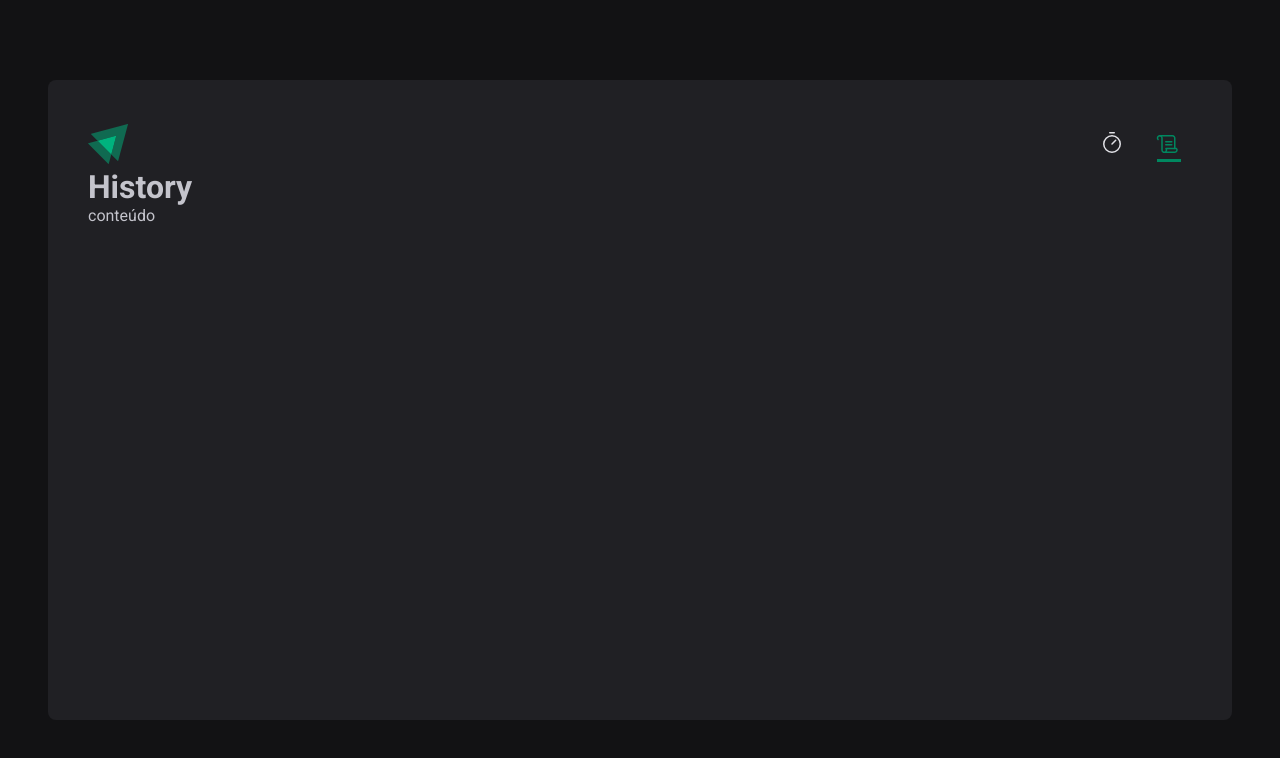
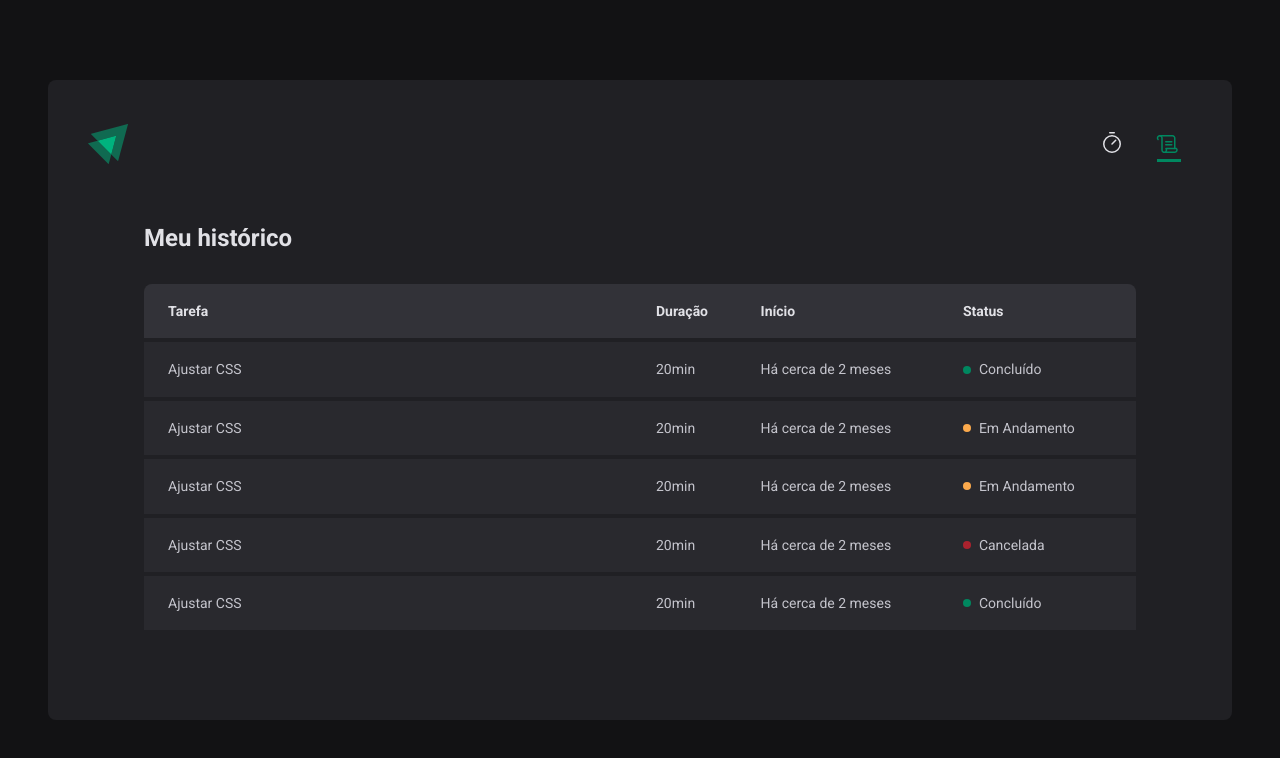
Before and after one commit to Lucaszanin/ignite-timer, a React (Vite) app: page /history in a window 1280 px wide. Shown: the top 758 px of the page. Built offline with nearby package versions, Linux system fonts and the light colour scheme.

Commit message:
adicionando estrutura da pag History e componente de status

```diff
--- a/src/components/Router.tsx
+++ b/src/components/Router.tsx
@@ -1,6 +1,6 @@
 import { Route, Routes } from 'react-router-dom'
 import Home from '../pages/Home/Index'
-import History from '../pages/History'
+import { History } from '../pages/History'
 import DefaultLayout from '../layouts/DefaultLayout/Index'
 
 function Router() {
--- a/src/layouts/DefaultLayout/Index.tsx
+++ b/src/layouts/DefaultLayout/Index.tsx
@@ -7,7 +7,6 @@
     <LayoutContainer>
       <Header />
       <Outlet />
-      conteúdo
     </LayoutContainer>
   )
 }
--- a/src/pages/History.tsx
+++ /dev/null
@@ -1,9 +0,0 @@
-function History() {
-  return (
-    <div>
-      <h1>History</h1>
-    </div>
-  )
-}
-
-export default History
--- /dev/null
+++ b/src/pages/History/index.tsx
@@ -0,0 +1,64 @@
+import { HistoryContainer, HistoryList, Status } from './styles'
+
+export function History() {
+  return (
+    <HistoryContainer>
+      <h1>Meu histórico</h1>
+      <HistoryList>
+        <table>
+          <thead>
+            <tr>
+              <th>Tarefa</th>
+              <th>Duração</th>
+              <th>Início</th>
+              <th>Status</th>
+            </tr>
+          </thead>
+          <tbody>
+            <tr>
+              <td>Ajustar CSS</td>
+              <td>20min</td>
+              <td>Há cerca de 2 meses</td>
+
+              <td>
+                <Status statusColor="green">Concluído</Status>
+              </td>
+            </tr>
+            <tr>
+              <td>Ajustar CSS</td>
+              <td>20min</td>
+              <td>Há cerca de 2 meses</td>
+              <td>
+                <Status statusColor="yellow">Em Andamento</Status>
+              </td>
+            </tr>
+            <tr>
+              <td>Ajustar CSS</td>
+              <td>20min</td>
+              <td>Há cerca de 2 meses</td>
+              <td>
+                <Status statusColor="yellow">Em Andamento</Status>
+              </td>
+            </tr>
+            <tr>
+              <td>Ajustar CSS</td>
+              <td>20min</td>
+              <td>Há cerca de 2 meses</td>
+              <td>
+                <Status statusColor="red">Cancelada</Status>
+              </td>
+            </tr>
+            <tr>
+              <td>Ajustar CSS</td>
+              <td>20min</td>
+              <td>Há cerca de 2 meses</td>
+              <td>
+                <Status statusColor="green">Concluído</Status>
+              </td>
+            </tr>
+          </tbody>
+        </table>
+      </HistoryList>
+    </HistoryContainer>
+  )
+}
--- /dev/null
+++ b/src/pages/History/styles.ts
@@ -0,0 +1,85 @@
+import { styled } from 'styled-components'
+
+export const HistoryContainer = styled.main`
+  flex: 1;
+  padding: 3.5rem;
+
+  display: flex;
+  flex-direction: column;
+
+  h1 {
+    font-size: 1.5rem;
+    color: ${(props) => props.theme['gray-100']};
+  }
+`
+
+export const HistoryList = styled.div`
+  flex: 1;
+  overflow: auto;
+  margin-top: 2rem;
+
+  table {
+    width: 100%;
+    border-collapse: collapse;
+    min-width: 600px;
+
+    th {
+      background-color: ${(props) => props.theme['gray-600']};
+      padding: 1rem;
+      text-align: left;
+      color: ${(props) => props.theme['gray-100']};
+      font-size: 0.875rem;
+      line-height: 1.6;
+
+      &:first-child {
+        border-top-left-radius: 8px;
+        padding-left: 1.5rem;
+      }
+      &:last-child {
+        border-top-right-radius: 8px;
+        padding-right: 1.5rem;
+      }
+    }
+
+    td {
+      background-color: ${(props) => props.theme['gray-700']};
+      border-top: 4px solid ${(props) => props.theme['gray-800']};
+      padding: 1rem;
+      font-size: 0.875rem;
+      line-height: 1.6;
+
+      &:first-child {
+        width: 50%;
+        padding-left: 1.5rem;
+      }
+      &:last-child {
+        padding-right: 1.5rem;
+      }
+    }
+  }
+`
+
+const STATUS_COLORS = {
+  yellow: 'yellow-500',
+  green: 'green-500',
+  red: 'red-500',
+} as const
+
+interface StatusProps {
+  statusColor: keyof typeof STATUS_COLORS
+}
+
+export const Status = styled.span<StatusProps>`
+  display: flex;
+  align-items: center;
+  gap: 0.5rem;
+
+  &::before {
+    content: '';
+    width: 0.5rem;
+    height: 0.5rem;
+    border-radius: 50%;
+    background-color: ${(props) =>
+      props.theme[STATUS_COLORS[props.statusColor]]};
+  }
+`
--- a/src/pages/Home/styles.ts
+++ b/src/pages/Home/styles.ts
@@ -70,7 +70,7 @@
   gap: 1rem;
 
   span {
-    background: ${(props) => props.theme['gray-100']};
+    background-color: ${(props) => props.theme['gray-700']};
     padding: 2rem;
   }
 `
```
Also changed, not shown: 1 other file (tests, documents, lock files or other folders).
